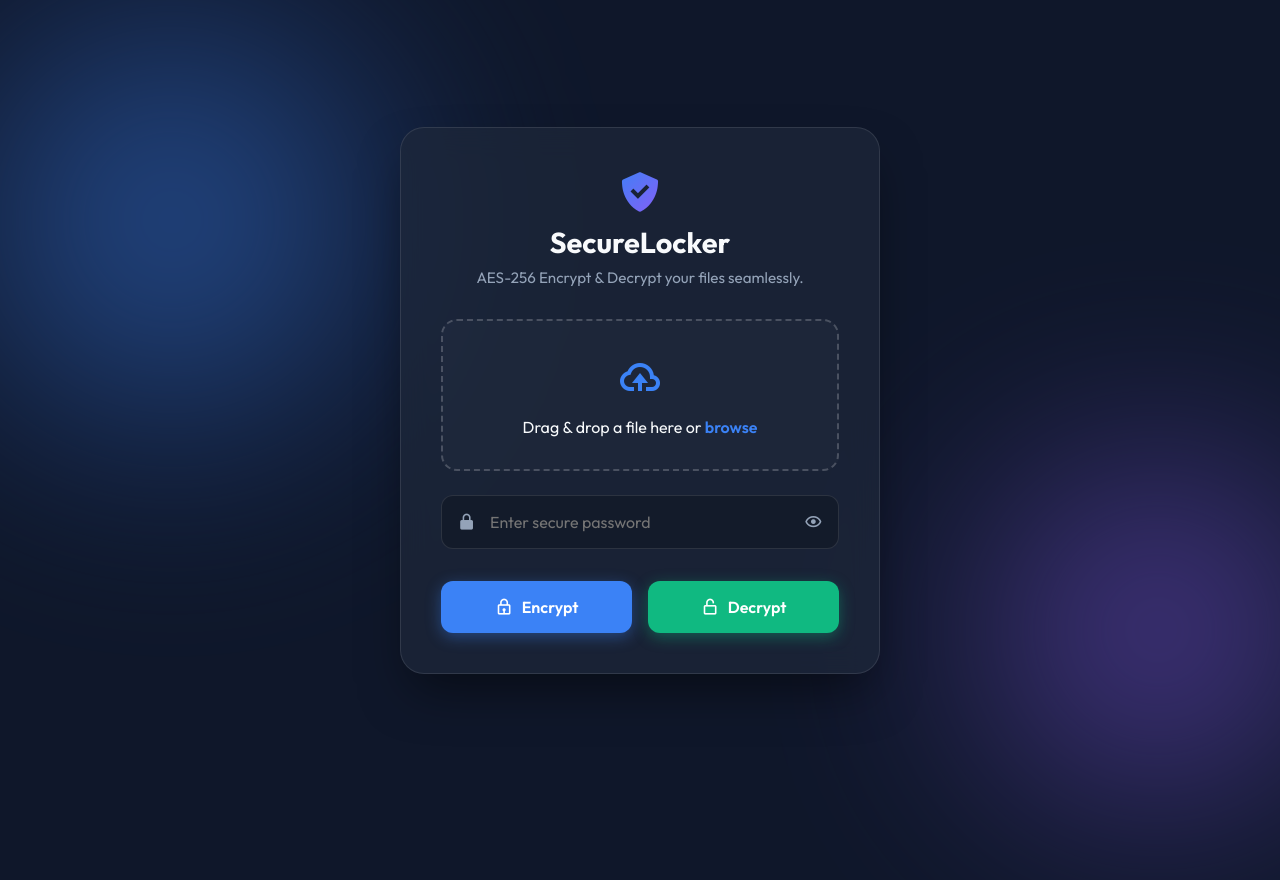
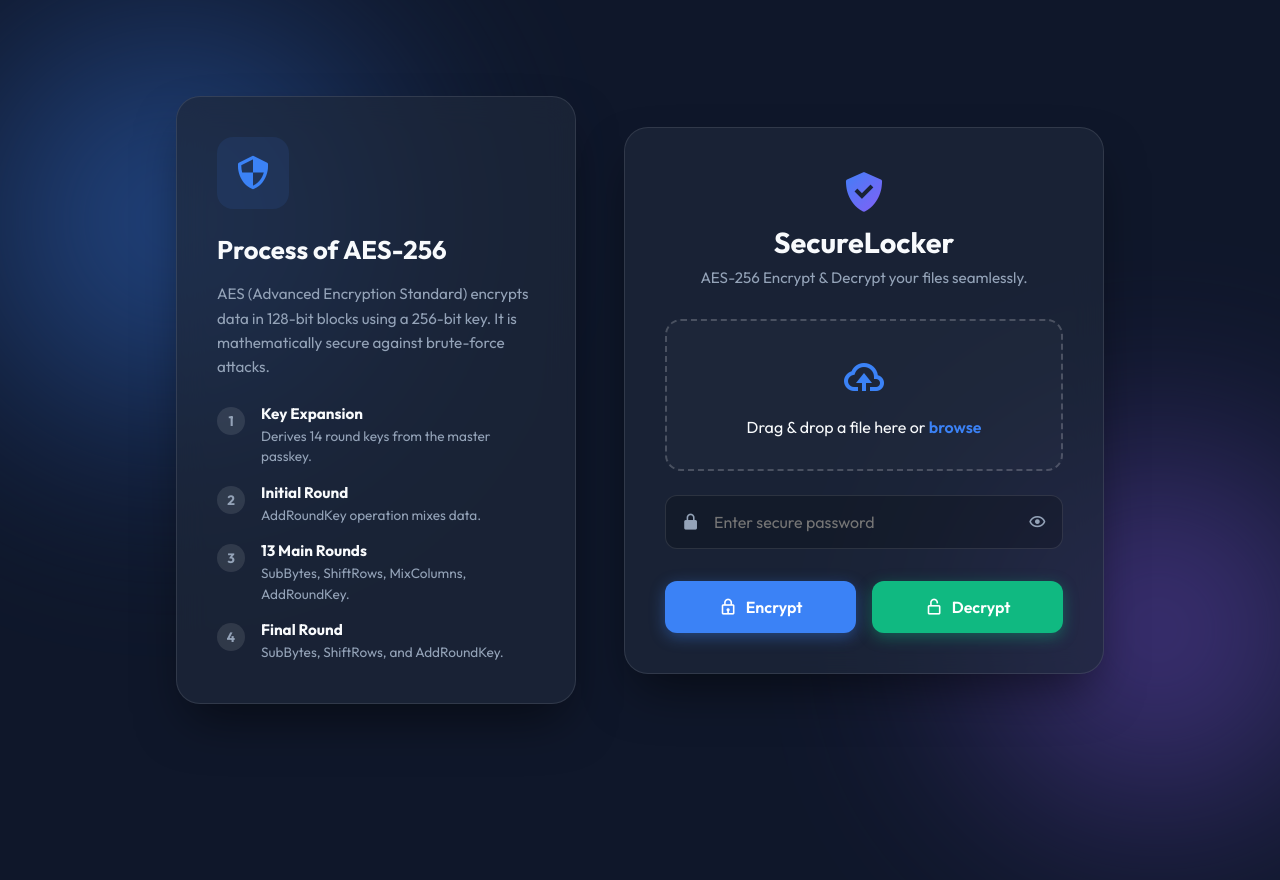
Before and after one commit to Sowrnalatha/crypto-project, a Flask app: page / in a window 1280 px wide; the page is wider, and only the part inside the window is pictured. Run offline with Flask 3, Linux system fonts and the light colour scheme.

Commit message:
Updated AES-256 explanation

```diff
--- a/static/css/style.css
+++ b/static/css/style.css
@@ -25,8 +25,11 @@ body {
     display: flex;
     justify-content: center;
     align-items: center;
-    overflow: hidden;
+    overflow-x: hidden;
+    overflow-y: auto;
     position: relative;
+    gap: 3rem;
+    padding: 2rem;
 }
 
 /* Background gradient blobs for beautiful aesthetics */
@@ -77,6 +80,122 @@ body {
         opacity: 1;
         transform: translateY(0);
     }
+}
+
+.aes-info {
+    background: var(--card-bg);
+    backdrop-filter: blur(15px);
+    -webkit-backdrop-filter: blur(15px);
+    border: 1px solid var(--border-color);
+    border-radius: 24px;
+    width: 100%;
+    max-width: 400px;
+    padding: 2.5rem;
+    position: relative;
+    z-index: 10;
+    box-shadow: 0 25px 50px -12px rgba(0, 0, 0, 0.5);
+    animation: slideRight 0.6s cubic-bezier(0.16, 1, 0.3, 1) forwards;
+}
+
+@keyframes slideRight {
+    from {
+        opacity: 0;
+        transform: translateX(-40px);
+    }
+    to {
+        opacity: 1;
+        transform: translateX(0);
+    }
+}
+
+.aes-icon-container {
+    display: inline-flex;
+    padding: 1rem;
+    border-radius: 16px;
+    background: rgba(59, 130, 246, 0.1);
+    margin-bottom: 1.5rem;
+}
+
+.aes-icon-container i {
+    font-size: 2.5rem;
+    color: var(--primary);
+}
+
+.aes-info h2 {
+    font-size: 1.6rem;
+    font-weight: 700;
+    margin-bottom: 1rem;
+    color: var(--text-light);
+}
+
+.aes-info > p {
+    color: var(--text-muted);
+    font-size: 0.95rem;
+    line-height: 1.6;
+    margin-bottom: 1.5rem;
+}
+
+.aes-steps {
+    display: flex;
+    flex-direction: column;
+    gap: 1rem;
+}
+
+.step {
+    display: flex;
+    gap: 1rem;
+    align-items: flex-start;
+}
+
+.step-num {
+    width: 28px;
+    height: 28px;
+    min-width: 28px;
+    border-radius: 50%;
+    background: rgba(255, 255, 255, 0.1);
+    color: var(--text-muted);
+    display: flex;
+    align-items: center;
+    justify-content: center;
+    font-size: 0.85rem;
+    font-weight: bold;
+    margin-top: 0.2rem;
+    transition: all 0.3s ease;
+}
+
+.step.active .step-num {
+    background: var(--primary);
+    color: white;
+    box-shadow: 0 0 15px rgba(59, 130, 246, 0.6);
+}
+
+.step.completed .step-num {
+    background: var(--secondary);
+    color: white;
+    box-shadow: 0 0 15px rgba(16, 185, 129, 0.4);
+}
+
+.step strong {
+    color: var(--text-light);
+    font-size: 0.95rem;
+    display: block;
+    margin-bottom: 0.2rem;
+    transition: color 0.3s ease;
+}
+
+.step.active strong {
+    color: var(--primary);
+}
+
+.step.completed strong {
+    color: var(--secondary);
+}
+
+.step p {
+    color: var(--text-muted);
+    margin-bottom: 0;
+    font-size: 0.85rem;
+    line-height: 1.5;
 }
 
 header {
@@ -312,10 +431,23 @@ header p {
 }
 
 /* Responsive */
+@media (max-width: 960px) {
+    body {
+        flex-direction: column;
+        padding: 2rem 1rem;
+        gap: 2rem;
+    }
+    .aes-info {
+        max-width: 100%;
+        width: 100%;
+        max-width: 480px;
+    }
+}
+
 @media (max-width: 480px) {
     .container {
         padding: 1.5rem;
-        width: 90%;
+        width: 100%;
         border-radius: 16px;
     }
     .action-buttons {
--- a/static/js/main.js
+++ b/static/js/main.js
@@ -84,11 +84,37 @@ document.addEventListener('DOMContentLoaded', () => {
         setLoading(true);
         hideStatus();
 
+        // Visual Animation for AES Steps
+        const steps = document.querySelectorAll('.aes-info .step');
+        steps.forEach((s, index) => {
+            s.classList.remove('active', 'completed');
+            const num = s.querySelector('.step-num');
+            if (num) num.innerHTML = index + 1;
+        });
+
+        const animateSteps = async () => {
+            const isDecrypt = action === 'decrypt';
+            const start = isDecrypt ? steps.length - 1 : 0;
+            const end = isDecrypt ? -1 : steps.length;
+            const stepAmount = isDecrypt ? -1 : 1;
+
+            for (let i = start; i !== end; i += stepAmount) {
+                steps[i].classList.add('active');
+                await new Promise(r => setTimeout(r, 600)); // Delay to show step progress
+                steps[i].classList.remove('active');
+                steps[i].classList.add('completed');
+                const num = steps[i].querySelector('.step-num');
+                if (num) num.innerHTML = "<i class='bx bx-check'></i>";
+            }
+        };
+
         try {
-            const response = await fetch('/process', {
+            const fetchPromise = fetch('/process', {
                 method: 'POST',
                 body: formData
             });
+
+            const [response] = await Promise.all([fetchPromise, animateSteps()]);
 
             if (response.ok) {
                 // Determine filename from Content-Disposition header if available
--- a/templates/index.html
+++ b/templates/index.html
@@ -13,6 +13,44 @@
 <body>
     <div class="blob blob-1"></div>
     <div class="blob blob-2"></div>
+
+    <div class="aes-info">
+        <div class="aes-icon-container">
+            <i class='bx bx-shield-quarter'></i>
+        </div>
+        <h2>Process of AES-256</h2>
+        <p>AES (Advanced Encryption Standard) encrypts data in 128-bit blocks using a 256-bit key. It is mathematically secure against brute-force attacks.</p>
+        <div class="aes-steps">
+            <div class="step">
+                <div class="step-num">1</div>
+                <div>
+                    <strong>Key Expansion</strong>
+                    <p>Derives 14 round keys from the master passkey.</p>
+                </div>
+            </div>
+            <div class="step">
+                <div class="step-num">2</div>
+                <div>
+                    <strong>Initial Round</strong>
+                    <p>AddRoundKey operation mixes data.</p>
+                </div>
+            </div>
+            <div class="step">
+                <div class="step-num">3</div>
+                <div>
+                    <strong>13 Main Rounds</strong>
+                    <p>SubBytes, ShiftRows, MixColumns, AddRoundKey.</p>
+                </div>
+            </div>
+            <div class="step">
+                <div class="step-num">4</div>
+                <div>
+                    <strong>Final Round</strong>
+                    <p>SubBytes, ShiftRows, and AddRoundKey.</p>
+                </div>
+            </div>
+        </div>
+    </div>
 
     <div class="container">
         <header>
```
